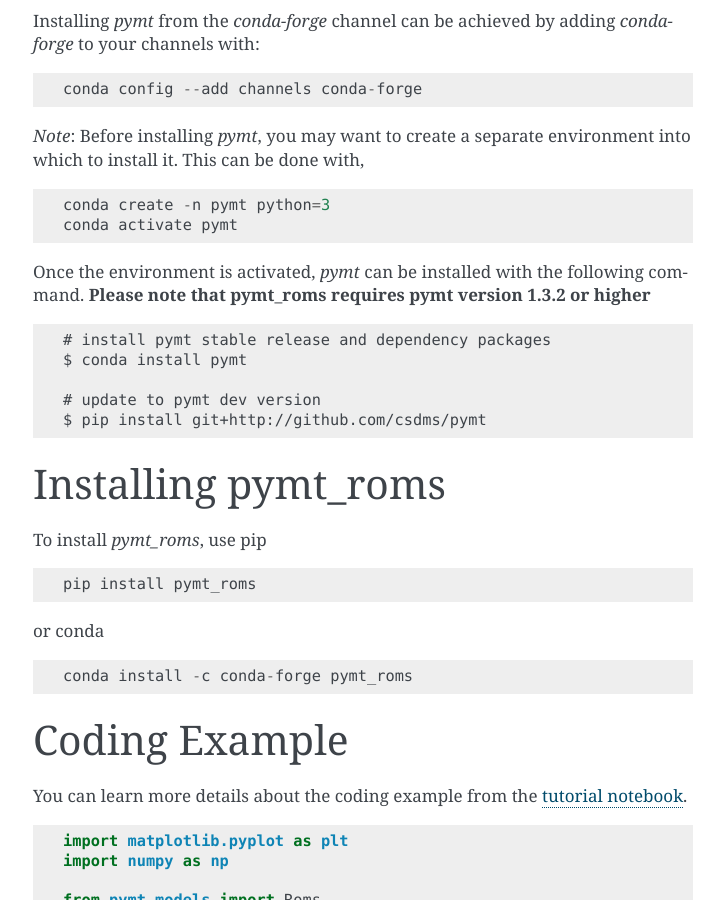
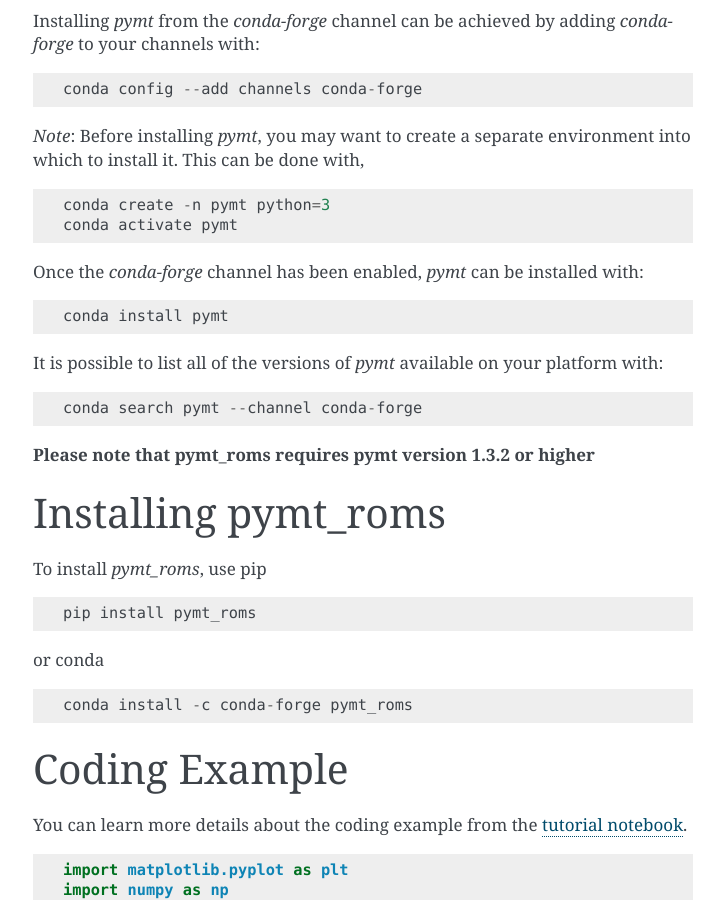
Before and after one commit to pymt-lab/pymt_roms, a Sphinx documentation site: the page built from docs/index.rst, in a window 1280 px wide and 900 px high, scrolled down 585 px. Shown: the whole window, without its empty margins (387-1111 px from the left). Built offline with Sphinx 7.4.7, drawn with Linux system fonts in a browser that asks for light colours.

Commit message:
update installation info in docs

```diff
--- a/docs/index.rst
+++ b/docs/index.rst
@@ -35,26 +35,19 @@
   conda create -n pymt python=3
   conda activate pymt
 
-.. Once the `conda-forge` channel has been enabled, `pymt` can be installed with:
-
-Once the environment is activated, `pymt` can be installed with the following command.
-**Please note that pymt_roms requires pymt version 1.3.2 or higher**
+Once the `conda-forge` channel has been enabled, `pymt` can be installed with:
 
 .. code::
 
-    # install pymt stable release and dependency packages
-    $ conda install pymt
+   conda install pymt
 
-    # update to pymt dev version
-    $ pip install git+http://github.com/csdms/pymt
+It is possible to list all of the versions of `pymt` available on your platform with:
 
-..  conda install pymt
+.. code::
 
-.. It is possible to list all of the versions of `pymt` available on your platform with:
+    conda search pymt --channel conda-forge
 
-.. .. code::
-
-..  conda search pymt --channel conda-forge
+**Please note that pymt_roms requires pymt version 1.3.2 or higher**
 
 --------------------
 Installing pymt_roms
```
Also changed, not shown: README.rst (+6 -14 lines).
